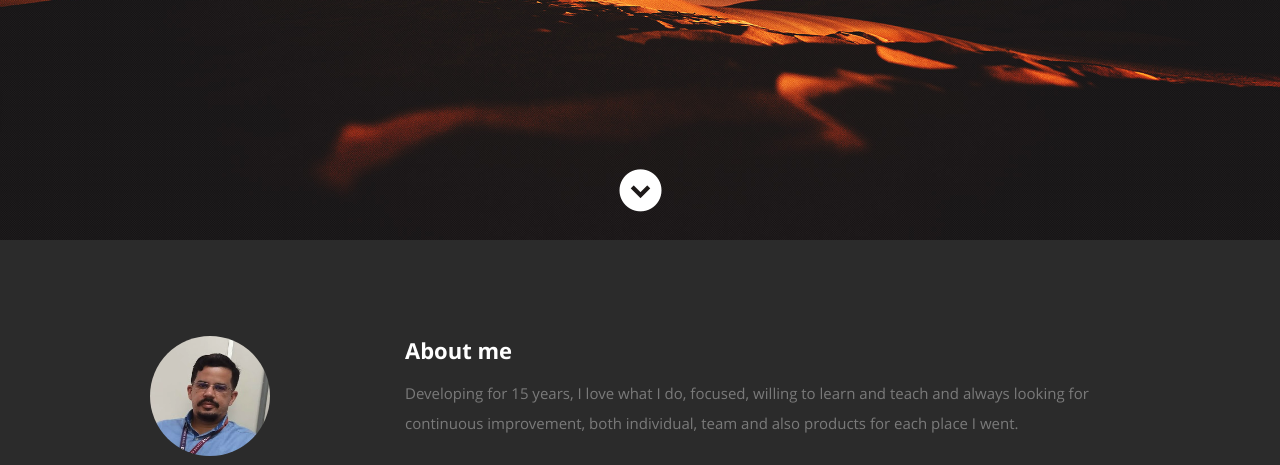
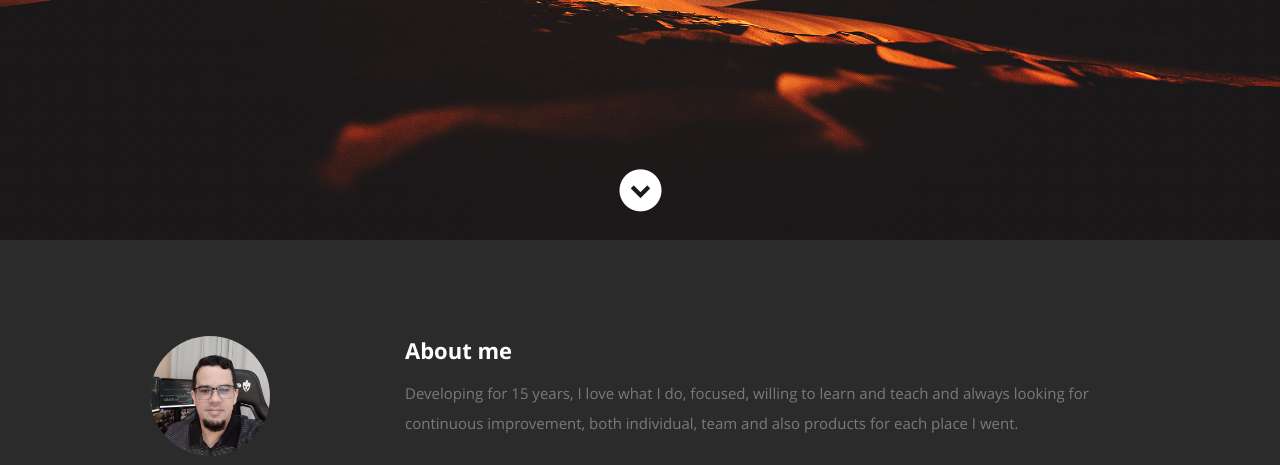
Before and after one commit to ferrerallan/ferrerallan.github.io, a website: page index.html in a window 1280 px wide. Shown: the part 560-1025 px from the top of the page. Drawn offline with nearby package versions, Linux system fonts and the light colour scheme.

Commit message:
feat:changing photo

```diff
--- a/index.html
+++ b/index.html
@@ -92,7 +92,7 @@
 
          <div class="three columns">
 
-            <img class="profile-pic" src="images/foto4.png" alt="" />
+            <img class="profile-pic" src="images/allan-ferreira.jpeg" alt="" />
 
          </div>
 
```
Also changed, not shown: images/allan-ferreira.jpeg (added).
